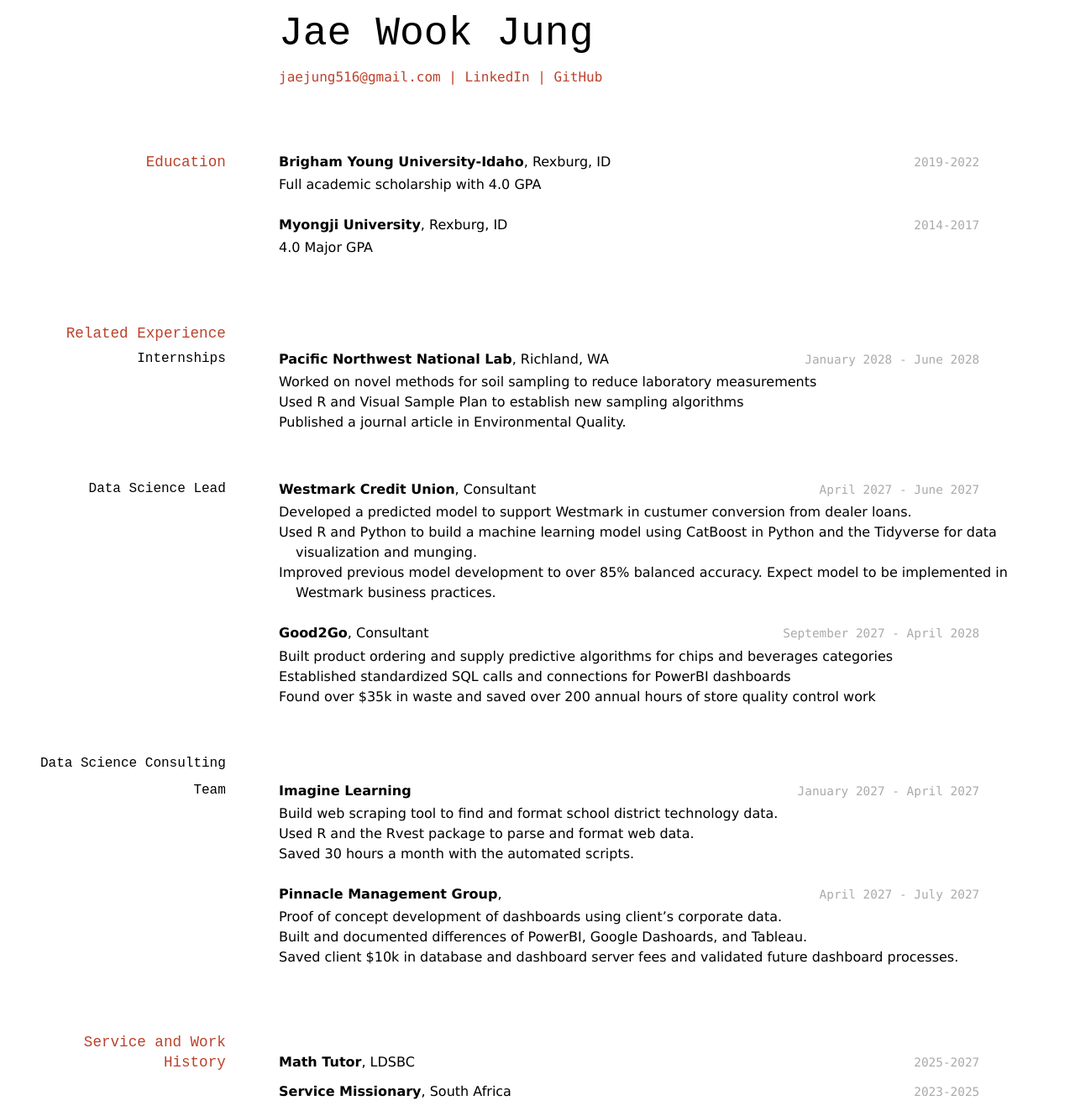
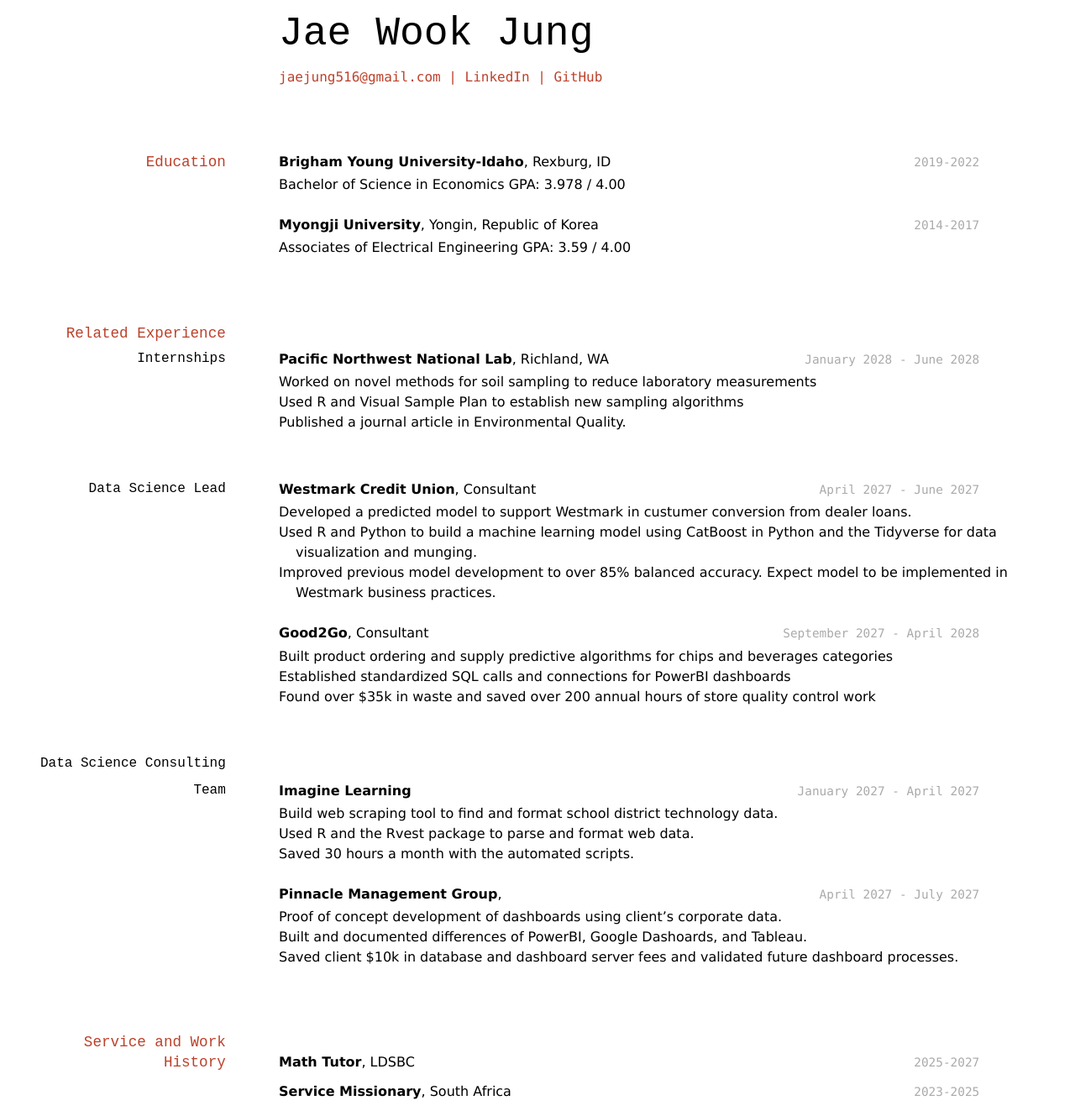
Before and after one commit to byuids-resumes/JaeWook-Jung-resume, a Jekyll site: the page built from docs/index.md, in a window 1280 px wide. Shown: the whole page at 84% size. Built offline with Jekyll 4.4.1, drawn with Linux system fonts in a browser that asks for light colours.

Commit message:
changed my education

```diff
--- a/docs/index.md
+++ b/docs/index.md
@@ -6,7 +6,7 @@ title: Jae Wook Jung's Resume
 
 <div id="webaddress">
 <a href="jaejung516@gmail.com">jaejung516@gmail.com</a>
-| <a href="https://www.linkedin.com/groups/13537407/">LinkedIn</a>
+| <a href="https://www.linkedin.com/in/jae-wook-jung">LinkedIn</a>
 | <a href="https://github.com/byuids-resumes">GitHub</a>
 </div>
 
@@ -17,12 +17,13 @@ title: Jae Wook Jung's Resume
 `2019-2022`
 __Brigham Young University-Idaho__, Rexburg, ID
 
-- Full academic scholarship with 4.0 GPA
+- Bachelor of Science in Economics    GPA: 3.978 / 4.00
+
 
 `2014-2017`
-__Myongji University__, Rexburg, ID
+__Myongji University__, Yongin, Republic of Korea
 
-- 4.0 Major GPA
+- Associates of Electrical Engineering    GPA: 3.59 / 4.00
 
 
 ## Related Experience
```
